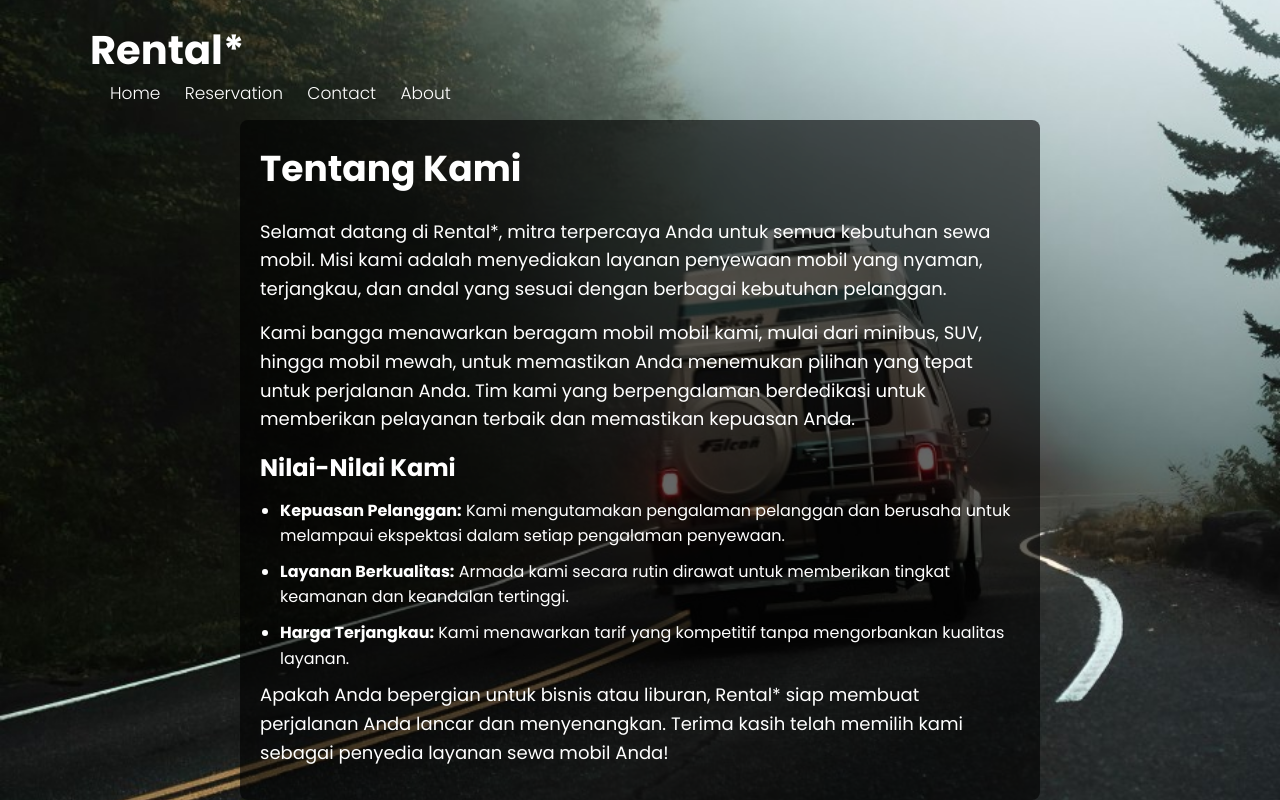
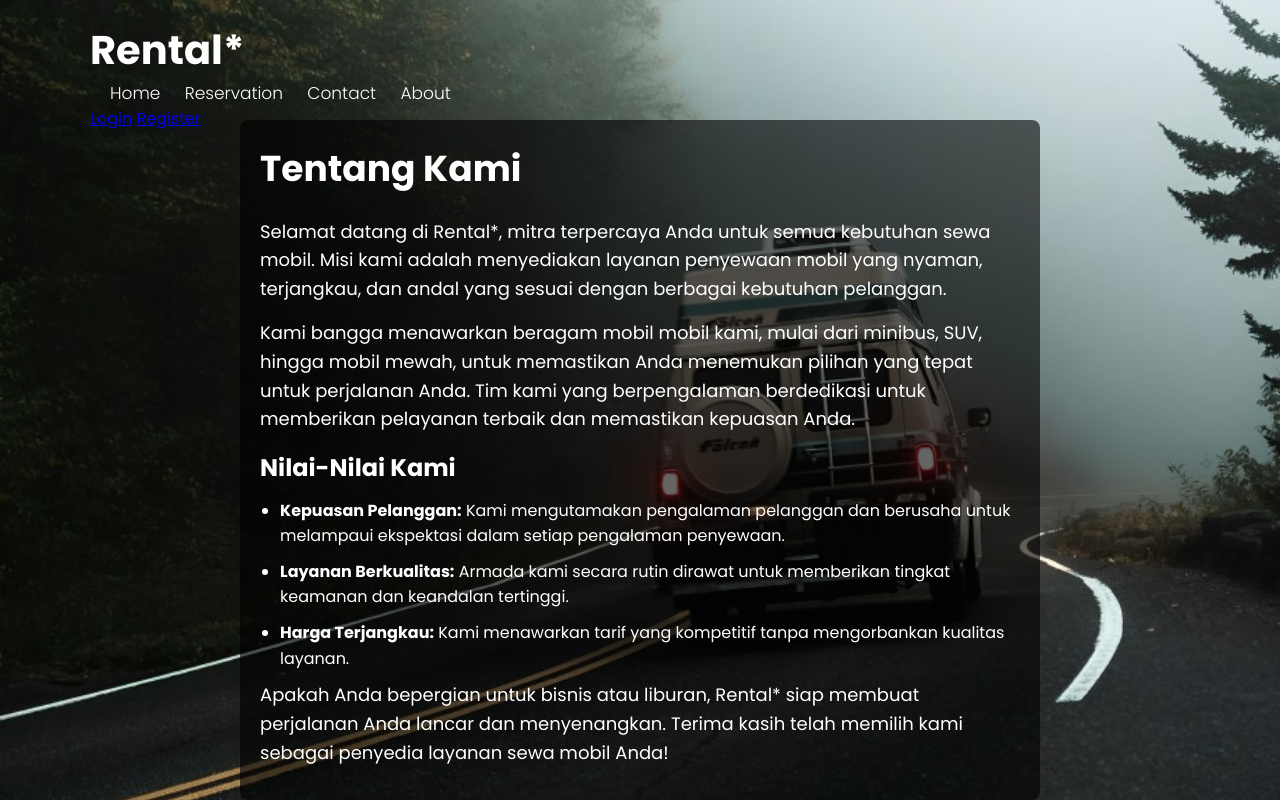
Before and after one commit to fajar-im/Rental-About, a plain HTML site: page index.html in a window 1280 px wide. Drawn offline with Linux system fonts and the light colour scheme.

Commit message:
Update index.html

```diff
--- a/index.html
+++ b/index.html
@@ -113,6 +113,10 @@
             <a href="https://fajar-im.github.io/Rental-kontak/">Contact</a>
             <a href="https://fajar-im.github.io/Rental-tentang/">About</a>
         </nav>
+        <div class="auth">
+            <a href="login.html">Login</a>
+            <a href="register.html">Register</a>
+        </div>
     </header>
 
 
```
